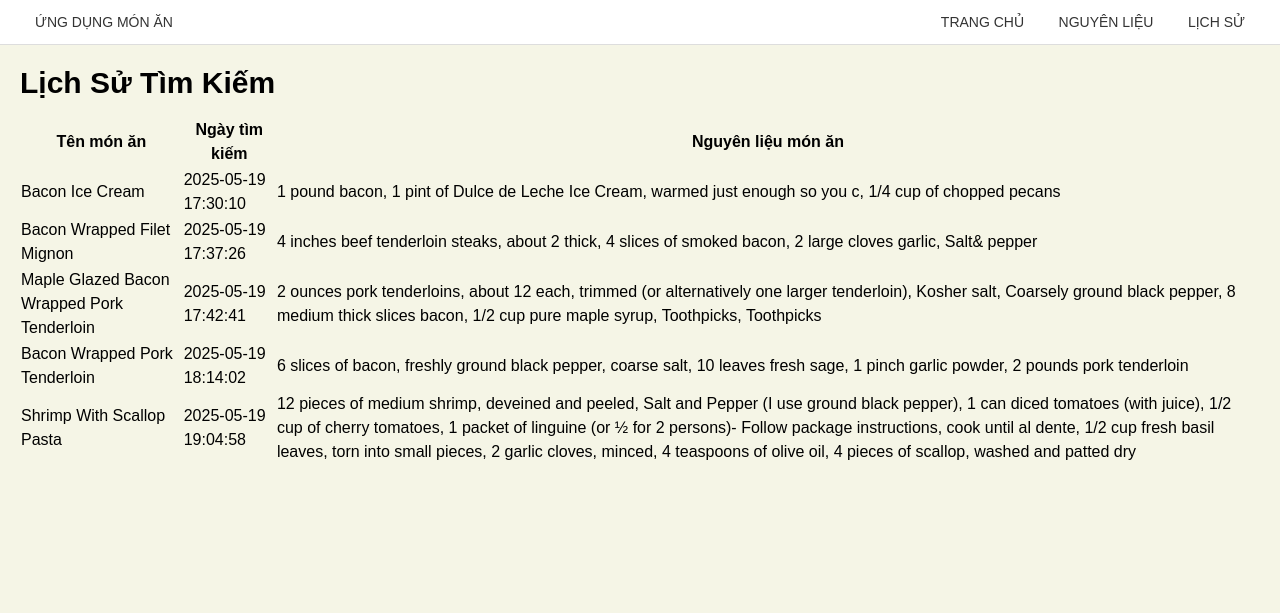
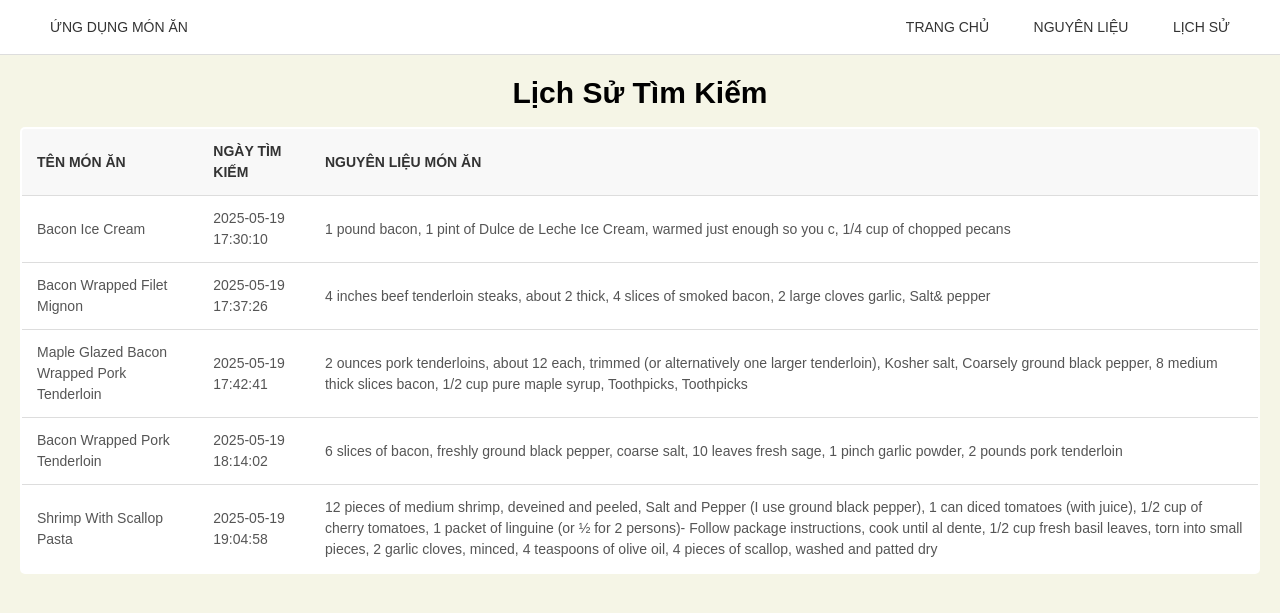
Before and after one commit to NguyenQuocPhu/cooking-data, a Flask app: page /history in a window 1280 px wide. Shown: the top 613 px of the page. Run offline with Flask 3, Linux system fonts and the light colour scheme; some libraries are stand-ins or nearby versions.

Commit message:
Update custom.css

```diff
--- a/static/css/custom.css
+++ b/static/css/custom.css
@@ -7,16 +7,17 @@ body {
 .navbar {
     background-color: #ffffff;
     border-bottom: 1px solid #ddd;
-    padding: 10px 20px;
+    padding: 15px 30px; /* Tăng padding để rộng hơn */
     display: flex;
     justify-content: space-between;
     align-items: center;
+    width: 100%; /* Đảm bảo chiếm toàn bộ chiều rộng */
 }
 
 .navbar a {
     color: #333;
     text-decoration: none;
-    margin: 0 15px;
+    margin: 0 20px; /* Tăng khoảng cách giữa các liên kết */
     font-weight: 500;
     text-transform: uppercase;
     font-size: 14px;
@@ -110,4 +131,44 @@ body {
     max-width: 1200px;
     margin: 0 auto;
     padding: 20px;
+    text-align: center; /* Căn giữa nội dung trên tất cả trang */
 }
+
+/* Kiểu dáng cho bảng lịch sử với viền ngoài */
+.history-table {
+    width: 100%;
+    border-collapse: collapse;
+    background-color: #fff;
+    border: 2px solid #ddd; /* Thêm viền ngoài */
+    border-radius: 5px;
+    overflow: hidden;
+    margin: 0 auto; /* Căn giữa bảng */
+}
+
+.history-table th,
+.history-table td {
+    padding: 12px 15px;
+    text-align: left;
+    border-bottom: 1px solid #ddd;
+}
+
+.history-table th {
+    background-color: #f8f8f8;
+    font-weight: bold;
+    color: #333;
+    text-transform: uppercase;
+    font-size: 14px;
+}
+
+.history-table td {
+    color: #555;
+    font-size: 14px;
+}
+
+.history-table tr:hover {
+    background-color: #f5f5f5;
+}
+
+.history-table tr:last-child td {
+    border-bottom: none;
+}
```
Also changed, not shown: other parts of static/css/custom.css (+33 -13 lines).
